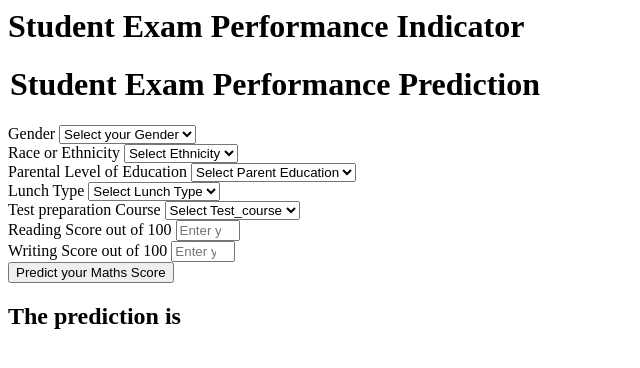
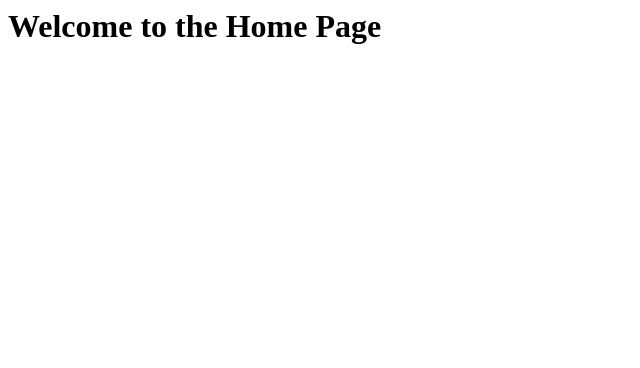
Before and after one commit to Peter-Winters/MLOPS, a Flask app: page / in a window 1280 px wide. Shown: the top 368 px of the page, without its empty margins (0-640 px from the left). Run offline with Flask 3, Linux system fonts and the light colour scheme.

Commit message:
app edit

```diff
--- a/application.py
+++ b/application.py
@@ -1,44 +1,41 @@
-from flask import Flask, request, render_template
+from flask import Flask,request,render_template
 import numpy as np
-import pickle
 import pandas as pd
 
 
 from sklearn.preprocessing import StandardScaler
-from src.pipeline.predict_pipeline import PredictPipeline, CustomData
+from src.pipeline.predict_pipeline import CustomData,PredictPipeline
 
-application = Flask(__name__)
+application=Flask(__name__)
 
-@application.route('/', methods=['GET'])
+## Route for a home page
+
+@application.route('/')
 def index():
-    return render_template('home.html')
+    return render_template('index.html')
 
-@application.route('/predict_datapoint', methods=['POST'])
+@application.route('/predictdata',methods=['GET','POST'])
 def predict_datapoint():
-    try:
-        data = CustomData(
+    if request.method=='GET':
+        return render_template('home.html')
+    else:
+        data=CustomData(
             gender=request.form.get('gender'),
-            race_ethnicity=request.form.get('race_ethnicity'),
+            race_ethnicity=request.form.get('ethnicity'),
             parental_level_of_education=request.form.get('parental_level_of_education'),
             lunch=request.form.get('lunch'),
             test_preparation_course=request.form.get('test_preparation_course'),
-            reading_score=float(request.form.get('reading_score')),
-            writing_score=float(request.form.get('writing_score'))
-        )
+            reading_score=float(request.form.get('writing_score')),
+            writing_score=float(request.form.get('reading_score')))
 
-        pred_df = data.get_data_as_dataframe()
-        predict_pipeline = PredictPipeline(
-            model_path='artifacts/model.pkl',
-            preprocessor_path='artifacts/preprocessor.pkl')
+        pred_df=data.get_data_as_data_frame()
+        print(pred_df)
 
-        results = predict_pipeline.predict(pred_df)
-        print("Prediction result:", results[0])
-        return render_template('home.html', results=results[0])
-
-    except Exception as e:
-        print(e)
-        return render_template('home.html', error=str(e))
+        predict_pipeline=PredictPipeline()
+        results=predict_pipeline.predict(pred_df)
+        return render_template('home.html',results=results[0])
 
 
-if __name__ == "__main__":
-    application.run(host='0.0.0.0', port=8000, debug=True)
+
+if __name__=="__main__":
+    application.run(host='0.0.0.0', port=8000)
--- a/templates/home.html
+++ b/templates/home.html
@@ -3,7 +3,7 @@
     <div class="login">
        <h1>Student Exam Performance Indicator</h1>
 
-       <form action="{{ url_for('predict_datapoint') }}" method="post">
+       <form action="{{ url_for('predict_datapoint')}}" method="post">
         <h1>
             <legend>Student Exam Performance Prediction</legend>
         </h1>
@@ -21,7 +21,7 @@
         </div>
         <div class="mb-3">
             <label class="form-label">Race or Ethnicity</label>
-            <select class="form-control" name="race_ethnicity" placeholder="Enter you ethnicity" required>
+            <select class="form-control" name="ethnicity" placeholder="Enter you ethnicity" required>
                 <option class="placeholder" selected disabled value="">Select Ethnicity</option>
                 <option value="group A">
                     Group A
@@ -105,7 +105,7 @@
         </div>
     </form>
     <h2>
-       The prediction is {{results}}
+       THE  prediction is {{results}}
     </h2>
-   <body>
+<body>
 </html>
```
